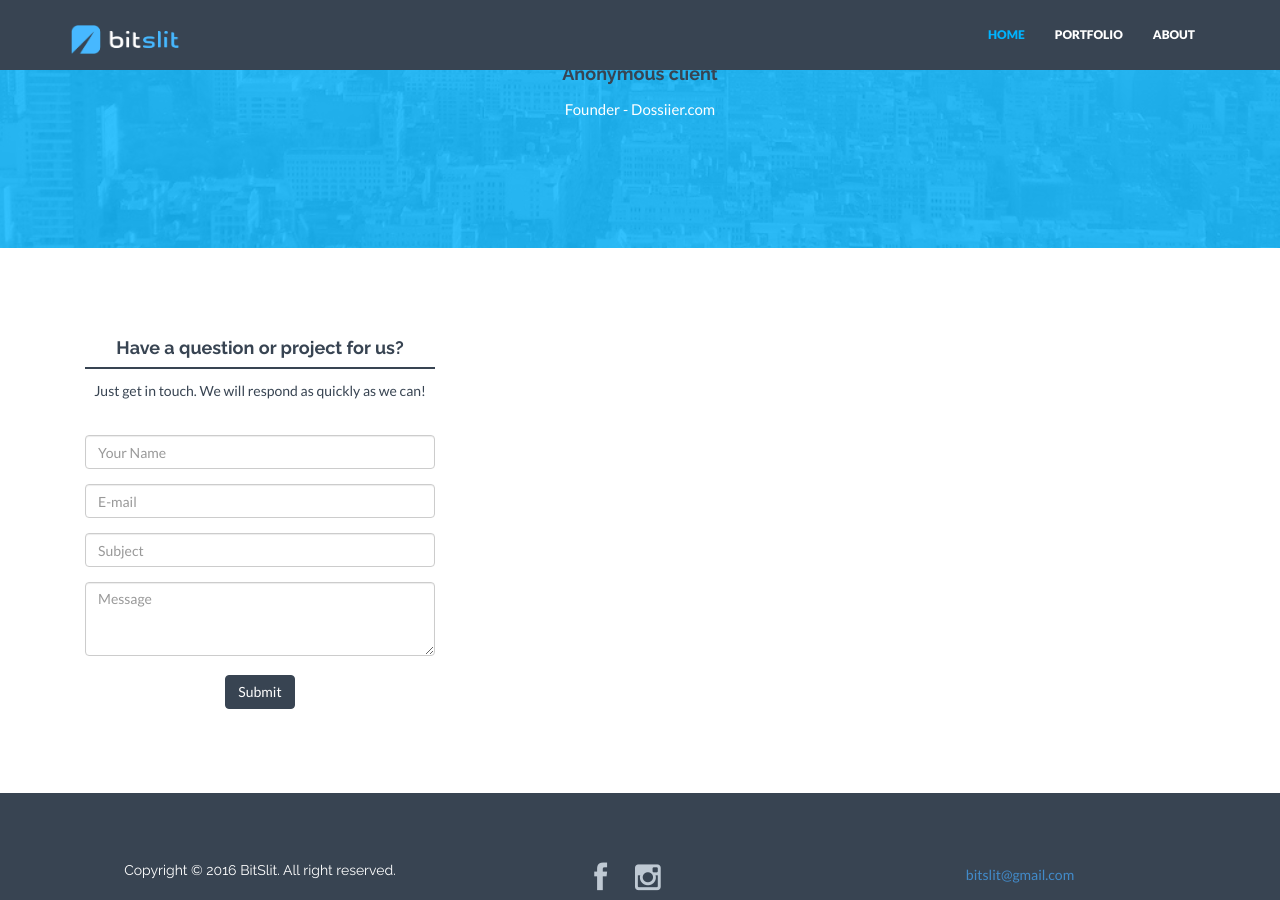
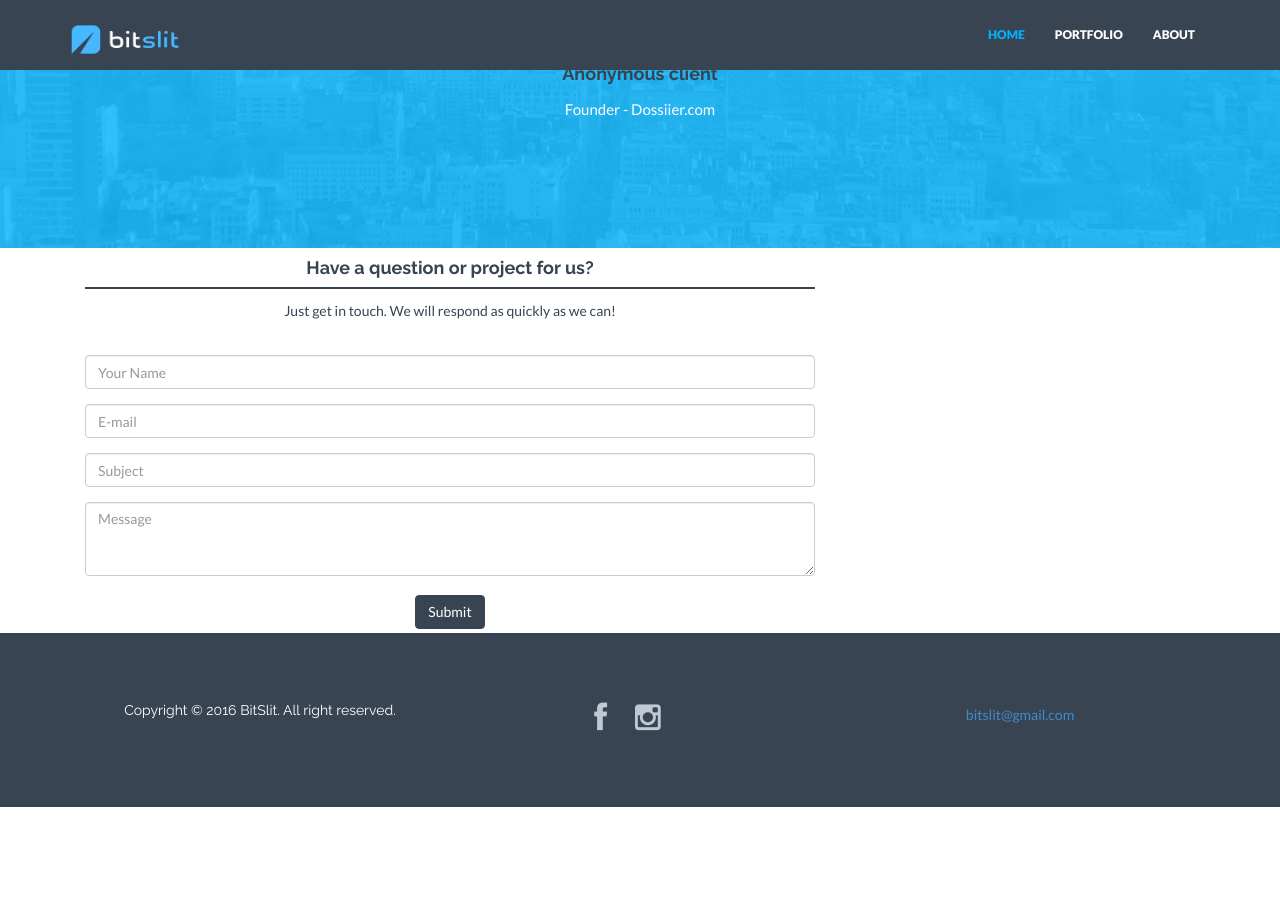
Before and after one commit to bitslit/portfolio, a Jekyll site: the page built from index.html, in a window 1280 px wide and 900 px high, scrolled down 1510 px. Built offline with Jekyll 4.4.1, drawn with Linux system fonts in a browser that asks for light colours; nearby versions of some CDN libraries; after the commit the page ends 2317 px from its top, so only the background shows below that.

Commit message:
Update testimonial.html

```diff
--- a/_includes/testimonial.html
+++ b/_includes/testimonial.html
@@ -12,9 +12,9 @@
     </div><! --/container -->
 </div><! --/twrap -->
 
-<div class="container mtb">
+<div class="container">
     <div class="centered">
-        <div class="col-lg-4">
+        <div class="col-lg-8">
             <h4>Have a question or project for us?</h4>
             <div class="hline"></div>
                 <p>Just get in touch. We will respond as quickly as we can!</p>
```
